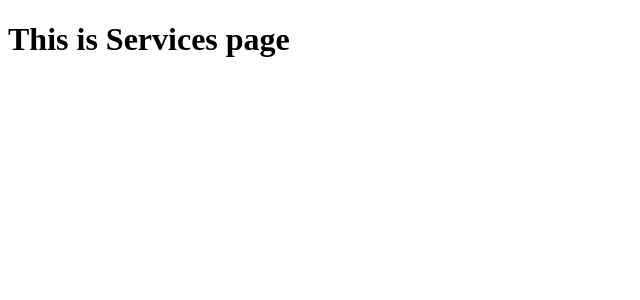
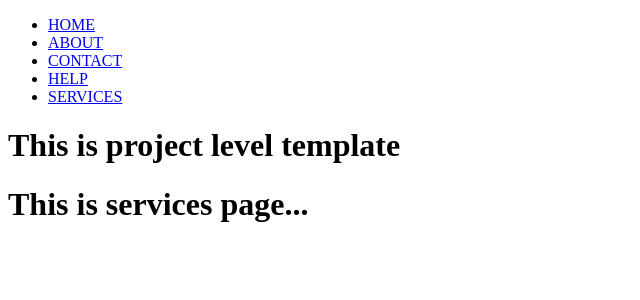
Before and after one commit to dipspatil20/django_class_projects, a Django app: page /services in a window 1280 px wide. Shown: the top 300 px of the page, without its empty margins (0-640 px from the left). Run offline with Django 5.2, Linux system fonts and the light colour scheme.

Commit message:
dynamic routing

```diff
--- a/Template Project/Template_project/Template_project/urls.py
+++ b/Template Project/Template_project/Template_project/urls.py
@@ -20,9 +20,9 @@ from base import views
 
 urlpatterns = [
     path('admin/', admin.site.urls),
-    path('', views.index),
-    path('about', views.about),
-    path('contact', views.contact),
-    path('help', views.help),
-    path('services', views.services),
+    path('', views.index, name = 'home'),
+    path('about', views.about, name = 'about'),
+    path('contact', views.contact, name = 'contact'),
+    path('help', views.help, name = 'help'),
+    path('services', views.services, name = 'services'),
 ]
--- a/Template Project/Template_project/base/templates/services.html
+++ b/Template Project/Template_project/base/templates/services.html
@@ -1,11 +1,8 @@
-<!DOCTYPE html>
-<html lang="en">
-<head>
-    <meta charset="UTF-8">
-    <meta name="viewport" content="width=device-width, initial-scale=1.0">
-    <title>Document</title>
-</head>
-<body>
-    <h1>This is Services page</h1>
-</body>
-</html>
+{% extends "main.html" %}
+
+
+{% block content %}
+
+    <h1>This is services page...</h1>
+
+{% endblock %}
--- a/Template Project/Template_project/templates/main.html
+++ b/Template Project/Template_project/templates/main.html
@@ -6,7 +6,19 @@
     <title>Document</title>
 </head>
 <body>
+
+    <nav>
+        <ul>
+            <li><a href="{% url 'home' %}">HOME</a></li>
+            <li><a href="{% url 'about' %}">ABOUT</a></li>
+            <li><a href="{% url 'contact' %}">CONTACT</a></li>
+            <li><a href="{% url 'help' %}">HELP</a></li>
+            <li><a href="{% url 'services'%}">SERVICES</a></li>
+        </ul>
+    </nav>
+
     <h1>This is project level template</h1>
+
 
     {% block content %}
 
```
